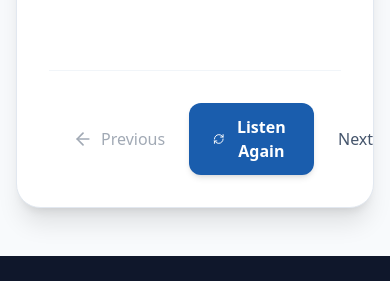
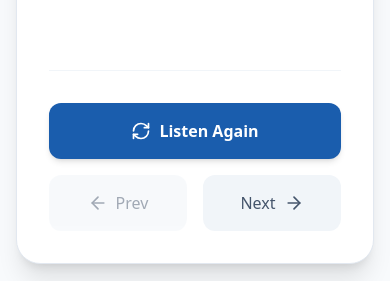
Before and after one commit to Kennysaruni/NeuroSense, a React (Vite) app: page /activity in a window 390 px wide. Shown: the part 791-1072 px from the top of the page. Built offline with nearby package versions, Linux system fonts and the light colour scheme.

Commit message:
Activity mobile layout fix

```diff
--- a/package.json
+++ b/package.json
@@ -14,6 +14,7 @@
     "@google/genai": "^1.29.0",
     "@supabase/supabase-js": "^2.99.2",
     "@tailwindcss/vite": "^4.1.14",
+    "@vercel/speed-insights": "^2.0.0",
     "@vitejs/plugin-react": "^5.0.4",
     "dotenv": "^17.2.3",
     "express": "^4.21.2",
--- a/src/main.tsx
+++ b/src/main.tsx
@@ -1,5 +1,5 @@
-import {StrictMode} from 'react';
-import {createRoot} from 'react-dom/client';
+import { StrictMode } from 'react';
+import { createRoot } from 'react-dom/client';
 import App from './App.tsx';
 import './index.css';
 
--- a/src/pages/Activity.tsx
+++ b/src/pages/Activity.tsx
@@ -124,11 +124,11 @@ export default function Activity() {
             </div>
 
             {/* Controls */}
-            <div className="w-full flex justify-between items-center mt-8 pt-8 border-t border-slate-100">
+            <div className="w-full flex flex-col sm:flex-row justify-center sm:justify-between items-center mt-8 pt-8 border-t border-slate-100 gap-4 sm:gap-0">
               <button
                 onClick={prevWord}
                 disabled={currentWordIndex === 0}
-                className="flex items-center px-6 py-3 rounded-xl font-medium text-slate-600 hover:bg-slate-100 disabled:opacity-50 disabled:cursor-not-allowed transition-colors"
+                className="hidden sm:flex items-center px-6 py-3 rounded-xl font-medium text-slate-600 hover:bg-slate-100 disabled:opacity-50 disabled:cursor-not-allowed transition-colors"
               >
                 <ArrowLeft className="w-5 h-5 mr-2" />
                 Previous
@@ -136,7 +136,7 @@ export default function Activity() {
 
               <button
                 onClick={playAudio}
-                className="flex items-center px-6 py-3 rounded-xl font-bold text-white bg-brand-blue hover:bg-blue-800 shadow-md hover:shadow-lg transition-all transform hover:-translate-y-0.5"
+                className="w-full sm:w-auto flex justify-center items-center px-6 py-4 sm:py-3 rounded-xl font-bold text-white bg-brand-blue hover:bg-blue-800 shadow-md hover:shadow-lg transition-all transform hover:-translate-y-0.5"
               >
                 <RefreshCw className="w-5 h-5 mr-2" />
                 Listen Again
@@ -145,11 +145,31 @@ export default function Activity() {
               <button
                 onClick={nextWord}
                 disabled={currentWordIndex === practiceWords.length - 1}
-                className="flex items-center px-6 py-3 rounded-xl font-medium text-slate-600 hover:bg-slate-100 disabled:opacity-50 disabled:cursor-not-allowed transition-colors"
+                className="hidden sm:flex items-center px-6 py-3 rounded-xl font-medium text-slate-600 hover:bg-slate-100 disabled:opacity-50 disabled:cursor-not-allowed transition-colors"
               >
                 Next
                 <ArrowRight className="w-5 h-5 ml-2" />
               </button>
+
+              {/* Mobile Only Prev/Next */}
+              <div className="flex w-full sm:hidden justify-between gap-4">
+                <button
+                  onClick={prevWord}
+                  disabled={currentWordIndex === 0}
+                  className="flex-1 flex justify-center items-center px-4 py-4 rounded-xl font-medium text-slate-600 bg-slate-100 hover:bg-slate-200 disabled:opacity-50 disabled:cursor-not-allowed transition-colors"
+                >
+                  <ArrowLeft className="w-5 h-5 mr-2" />
+                  Prev
+                </button>
+                <button
+                  onClick={nextWord}
+                  disabled={currentWordIndex === practiceWords.length - 1}
+                  className="flex-1 flex justify-center items-center px-4 py-4 rounded-xl font-medium text-slate-600 bg-slate-100 hover:bg-slate-200 disabled:opacity-50 disabled:cursor-not-allowed transition-colors"
+                >
+                  Next
+                  <ArrowRight className="w-5 h-5 ml-2" />
+                </button>
+              </div>
             </div>
           </div>
         </div>
```
Also changed, not shown: 1 other file (tests, documents, lock files or other folders).
